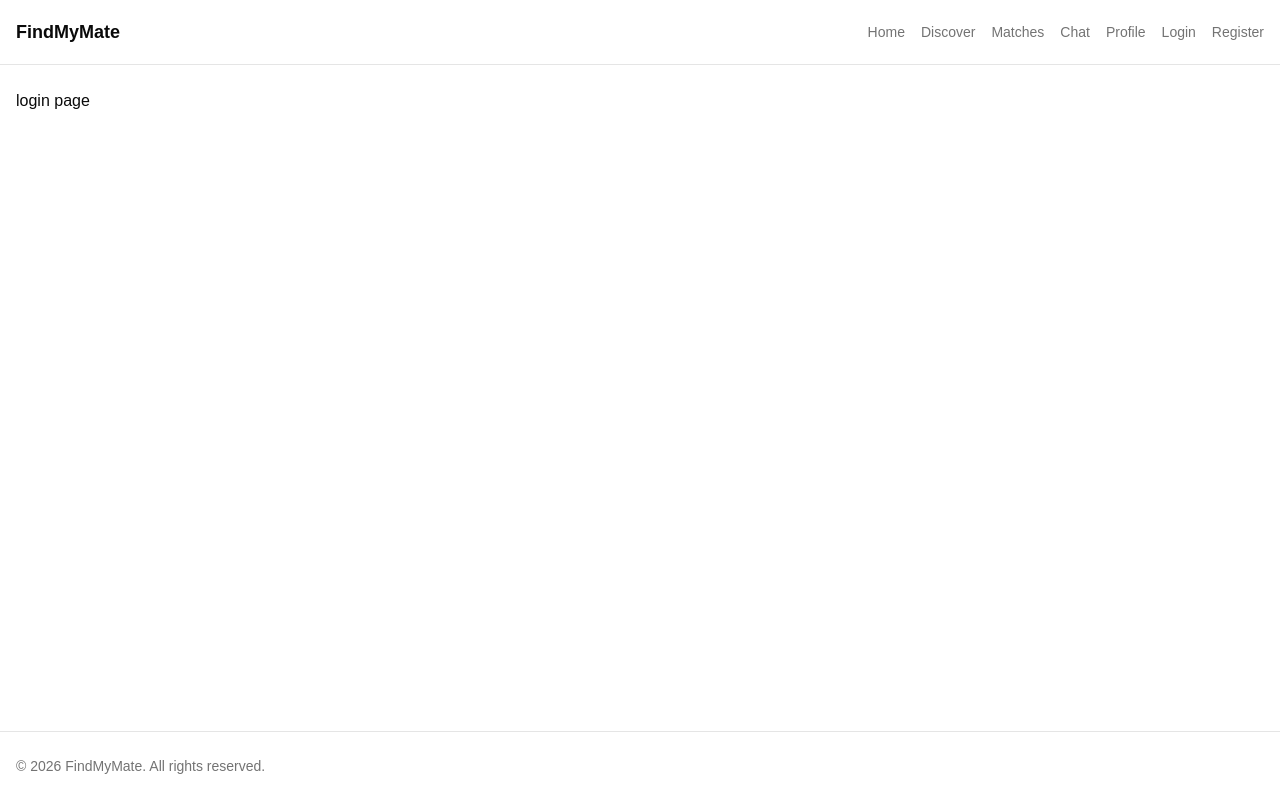
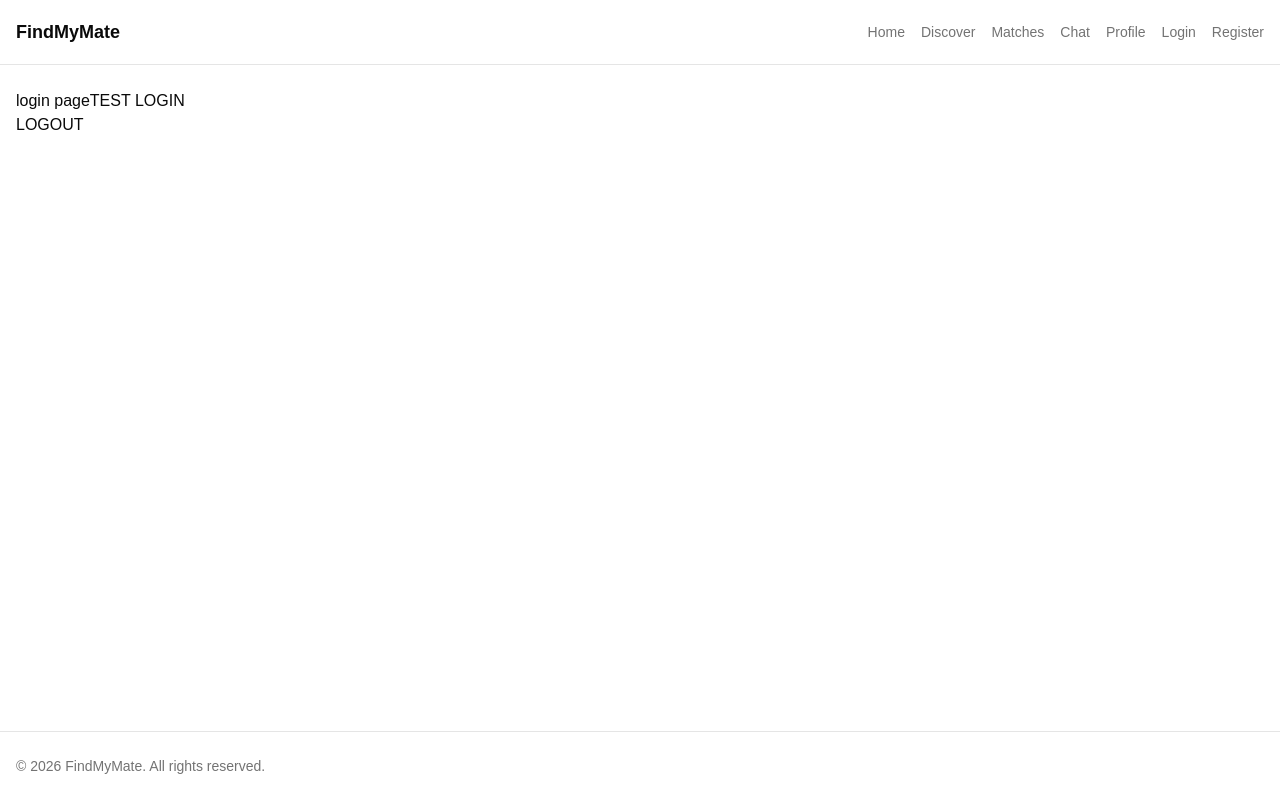
Before and after one commit to Przemek9110/FindMyMate, a Next.js app in the folder frontend/: page /login in a window 1280 px wide. Built offline with nearby package versions, Linux system fonts and the light colour scheme.

Commit message:
DEV-24 konfiguracja i test Zustanda #done

```diff
--- a/frontend/app/login/page.tsx
+++ b/frontend/app/login/page.tsx
@@ -1,3 +1,34 @@
-export default function loginPage() {
-  return <div>login page</div>;
+"use client";
+
+import { useAuthStore } from "@/store/authStore";
+
+export default function LoginPage() {
+  const setAuth = useAuthStore((s) => s.setAuth);
+  const user = useAuthStore((s) => s.user);
+  const logout = useAuthStore((s) => s.logout);
+
+  return (
+    <div>
+      login page
+
+      <button
+        onClick={() =>
+          setAuth({
+            user: {
+              id: "1",
+              username: "Karo",
+              email: "test@test.pl",
+            },
+            token: "123",
+          })
+        }
+      >
+        TEST LOGIN
+      </button>
+
+      <p>{user?.username}</p>
+
+      <button onClick={logout}>LOGOUT</button>
+    </div>
+  );
 }
--- a/frontend/package.json
+++ b/frontend/package.json
@@ -18,7 +18,8 @@
     "react-dom": "19.2.4",
     "shadcn": "^4.1.1",
     "tailwind-merge": "^3.5.0",
-    "tw-animate-css": "^1.4.0"
+    "tw-animate-css": "^1.4.0",
+    "zustand": "^5.0.12"
   },
   "devDependencies": {
     "@tailwindcss/postcss": "^4",
--- /dev/null
+++ b/frontend/src/store/authStore.ts
@@ -0,0 +1,43 @@
+import { create } from "zustand";
+import { persist } from "zustand/middleware";
+
+type User = {
+  id: string;
+  username: string;
+  email: string;
+};
+
+type AuthState = {
+  user: User | null;
+  token: string | null;
+  isAuthenticated: boolean;
+  setAuth: (data: { user: User; token: string }) => void;
+  logout: () => void;
+};
+
+export const useAuthStore = create<AuthState>()(
+  persist(
+    (set) => ({
+      user: null,
+      token: null,
+      isAuthenticated: false,
+
+      setAuth: ({ user, token }) =>
+        set({
+          user,
+          token,
+          isAuthenticated: true,
+        }),
+
+      logout: () =>
+        set({
+          user: null,
+          token: null,
+          isAuthenticated: false,
+        }),
+    }),
+    {
+      name: "auth-storage",
+    }
+  )
+);
```
Also changed, not shown: 2 other files (tests, documents, lock files or other folders).
